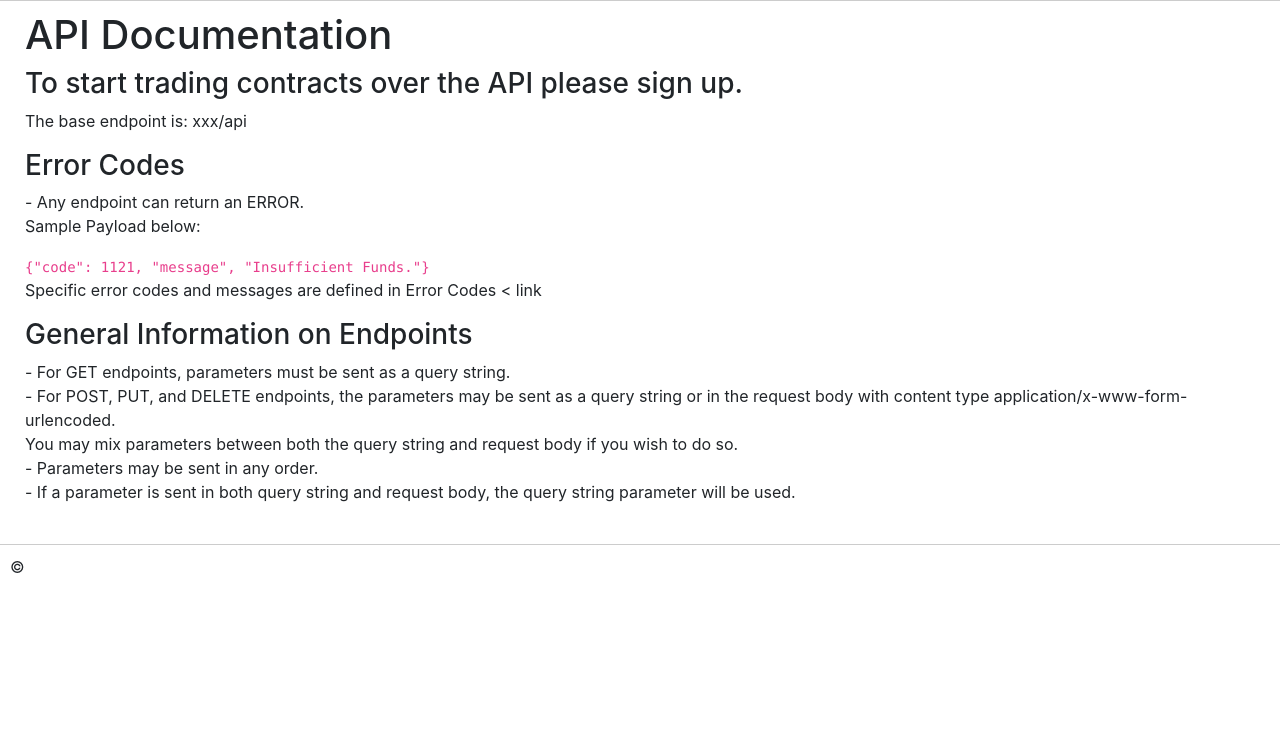
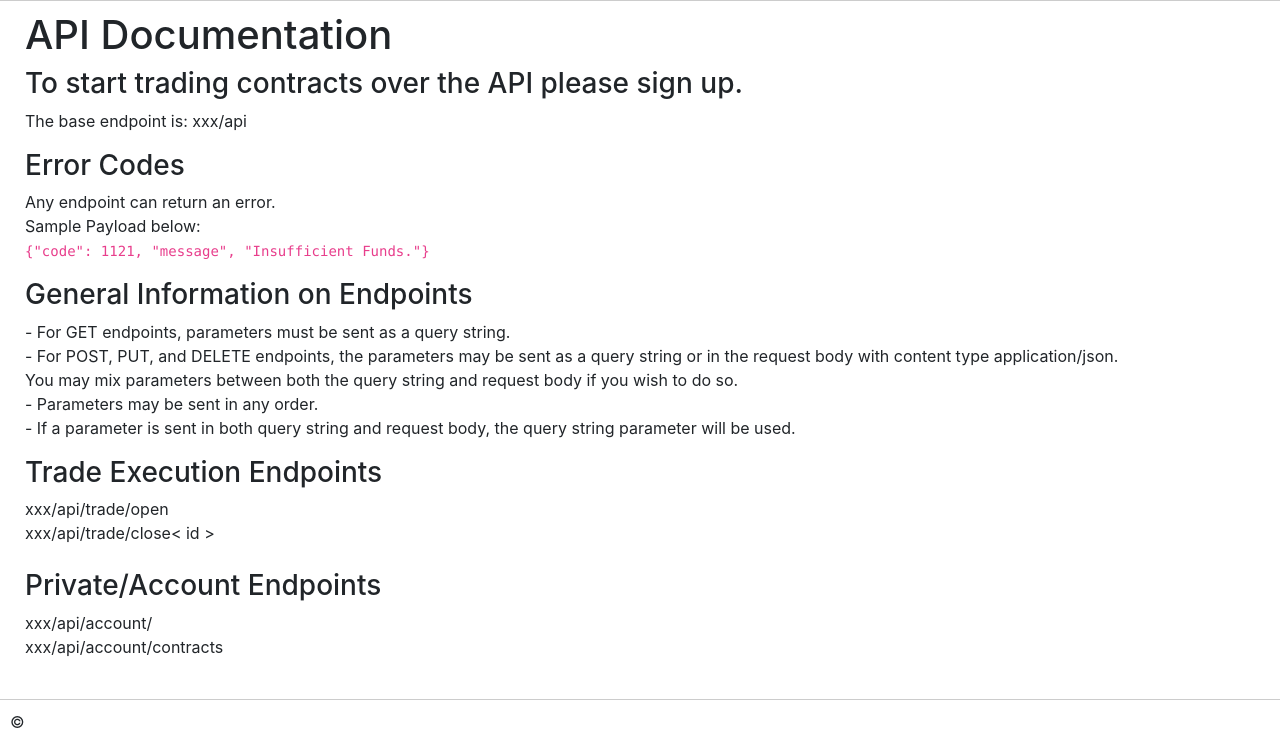
Before and after one commit to jespermaassen/flaskmallow, a Python web app: template app/templates/api.html in a window 1280 px wide. Shown: the part 56-800 px from the top of the page. Run offline with Jinja, Linux system fonts and the light colour scheme; the template is opened without the code that fills it, so the values that code supplies are empty; some libraries are stand-ins or nearby versions.

Commit message:
added private account api endpoints

```diff
--- /dev/null
+++ b/app/static/css/styles.css
@@ -0,0 +1,4 @@
+h1 {
+  color: gray;
+  background-color: honeydew;
+}
--- a/app/templates/api.html
+++ b/app/templates/api.html
@@ -9,20 +9,28 @@
   <p></p>
 
   <h3>Error Codes</h3>
-  <p>- Any endpoint can return an ERROR. <br />Sample Payload below:</p>
+  <p>Any endpoint can return an error. <br />Sample Payload below:<br />
 
-  <code> {&quot;code&quot;: 1121, &quot;message&quot;, &quot;Insufficient Funds.&quot;} </code>
-
-  <p>Specific error codes and messages are defined in Error Codes < link</p>
-
+	<code> {&quot;code&quot;: 1121, &quot;message&quot;, &quot;Insufficient Funds.&quot;} </code>
+	</p>
   <h3>General Information on Endpoints</h3>
   <p>
     - For GET endpoints, parameters must be sent as a query string. <br />
     - For POST, PUT, and DELETE endpoints, the parameters may be sent as a query string or in the request body with
-    content type application/x-www-form-urlencoded.<br />
+    content type application/json.<br />
     You may mix parameters between both the query string and request body if you wish to do so.<br />
     - Parameters may be sent in any order.<br />
     - If a parameter is sent in both query string and request body, the query string parameter will be used.
   </p>
+
+  <p>
+    <h3>Trade Execution Endpoints</h3>
+    xxx/api/trade/open<br />
+    xxx/api/trade/close< id ><br />
+    <br />
+    <h3>Private/Account Endpoints</h3>
+    xxx/api/account/<br />
+    xxx/api/account/contracts<br />
+  </p>
 </div>
 {% endblock %}
--- a/app/templates/exchange.html
+++ b/app/templates/exchange.html
@@ -109,7 +109,7 @@
       <option value="xrp_usd">XRP</option>
       <option value="ltc_usd">LTC</option>
     </select>
-    <label for="position_size">Amount</label>
+    <label for="position_size"><div class=pos-label>Amount</div></label>
     <input type="number" name="position_size" min="0" max="1000" value="100" step="1" />
   </form>
 </div>
--- a/bootstrap.py
+++ b/bootstrap.py
@@ -24,6 +24,7 @@ jesper = User(
     email="jesper@realmail.com",
     first_name="Jesper",
     last_name="Maassen",
+    money=800,
 )
 
 herman = User(
@@ -32,6 +33,7 @@ herman = User(
     email="herman@realmail.com",
     first_name="Herman",
     last_name="Jansen",
+    money=995,
 )
 
 john = User(
@@ -47,7 +49,7 @@ john = User(
 contract_01 = Contract(
     contract_type=ContractType["long"].value,
     market="btc_usd",
-    size=10.0,
+    size=100.0,
     entry_price=18200.00,
     user_id=1,
 )
@@ -55,7 +57,7 @@ contract_01 = Contract(
 contract_02 = Contract(
     contract_type=ContractType["long"].value,
     market="eth_usd",
-    size=10.0,
+    size=100.0,
     entry_price=550.00,
     user_id=1,
 )
```
Also changed, not shown: app/api/views.py (+20 -0 lines), app/static/js/open_short.js (deleted, +0 -15 lines).
